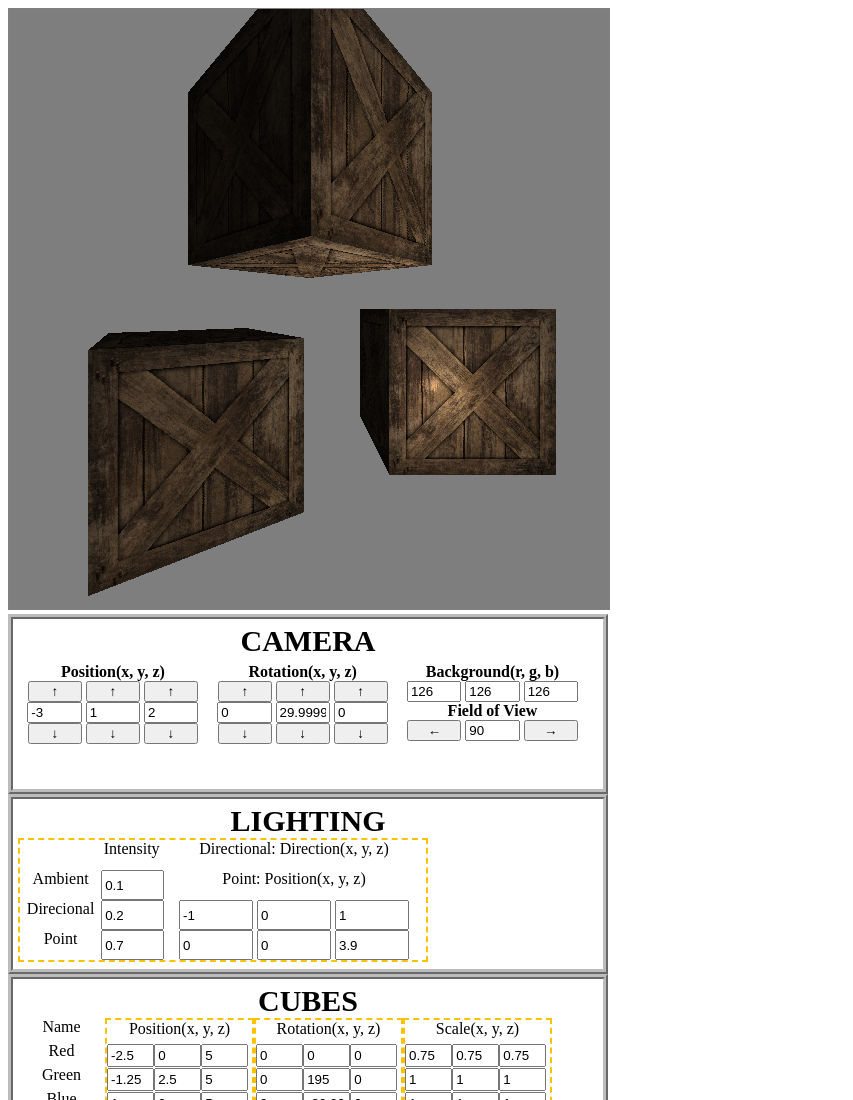
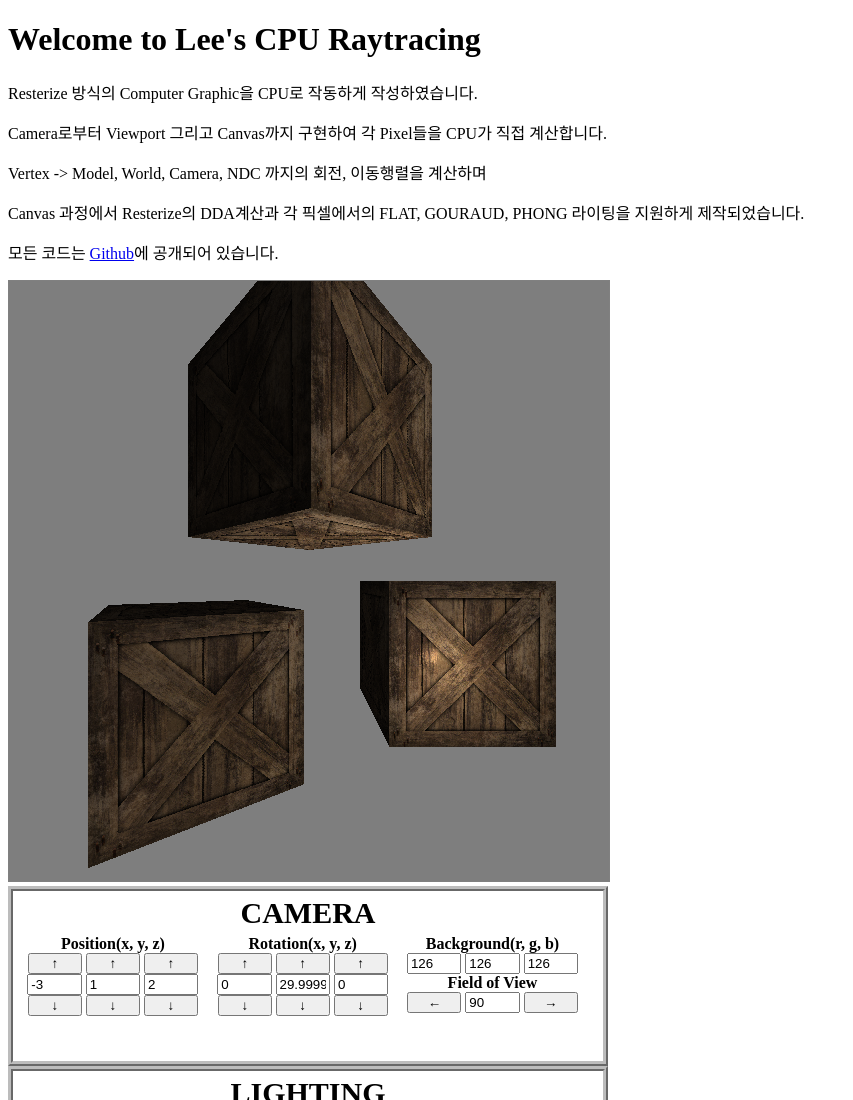
Before and after one commit to LongtimeProdigy/ResterizeWeb, a plain HTML site: page index.html in a window 1280 px wide. Shown: the top 1100 px of the page, without its empty margins (0-853 px from the left). Drawn offline with Linux system fonts and the light colour scheme.

Commit message:
설명란 및 링크 추가

```diff
--- a/index.html
+++ b/index.html
@@ -39,6 +39,12 @@
      </style>
 </head>
 <body>
+    <h1>Welcome to Lee's CPU Raytracing</h1>
+    <p>Resterize 방식의 Computer Graphic을 CPU로 작동하게 작성하였습니다.</p>
+    <p>Camera로부터 Viewport 그리고 Canvas까지 구현하여 각 Pixel들을 CPU가 직접 계산합니다.</p>
+    <p>Vertex -> Model, World, Camera, NDC 까지의 회전, 이동행렬을 계산하며</p>
+    <p>Canvas 과정에서 Resterize의 DDA계산과 각 픽셀에서의 FLAT, GOURAUD, PHONG 라이팅을 지원하게 제작되었습니다.</p>
+    <p>모든 코드는 <a href="https://github.com/LongtimeProdigy/ResterizeWeb" target="_blank">Github</a>에 공개되어 있습니다.</p>
     <canvas id="CPU Resterize" width="600" height="600" style="border: 1px grey solid"></canvas>
     <div id="leftupper">
         <div id="side_left">
```
